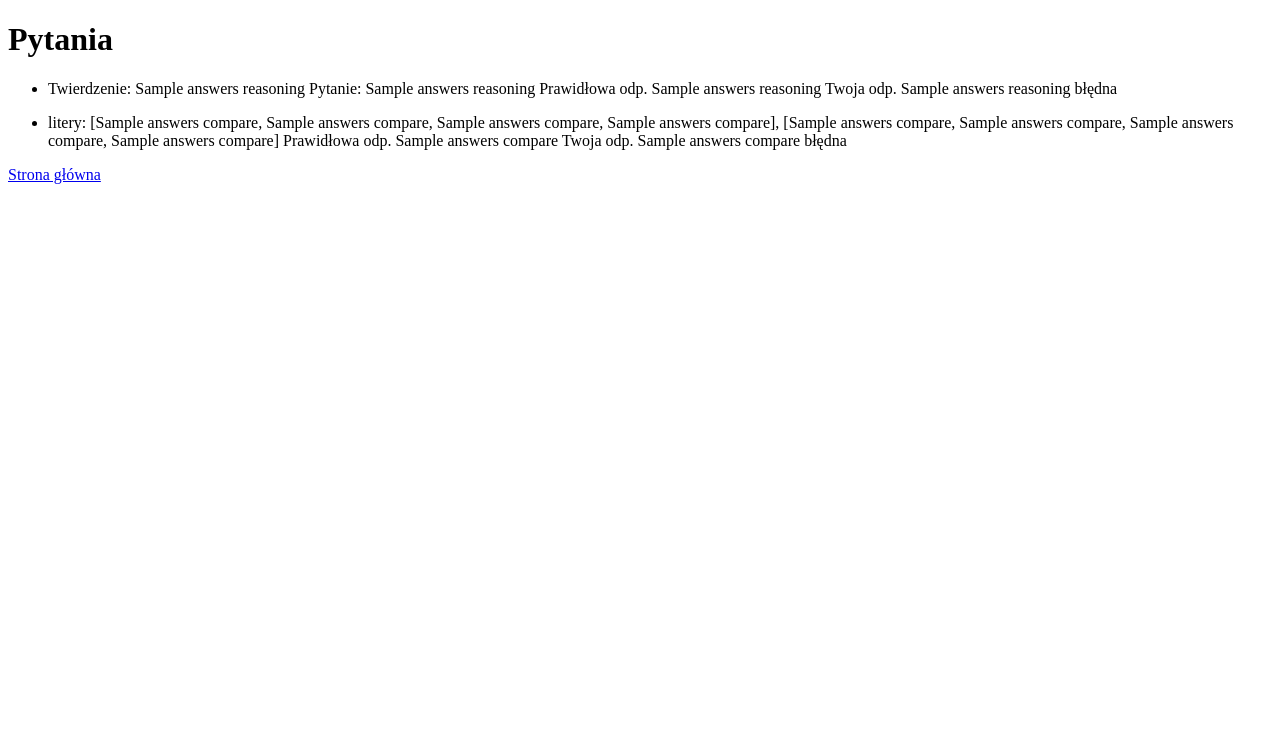
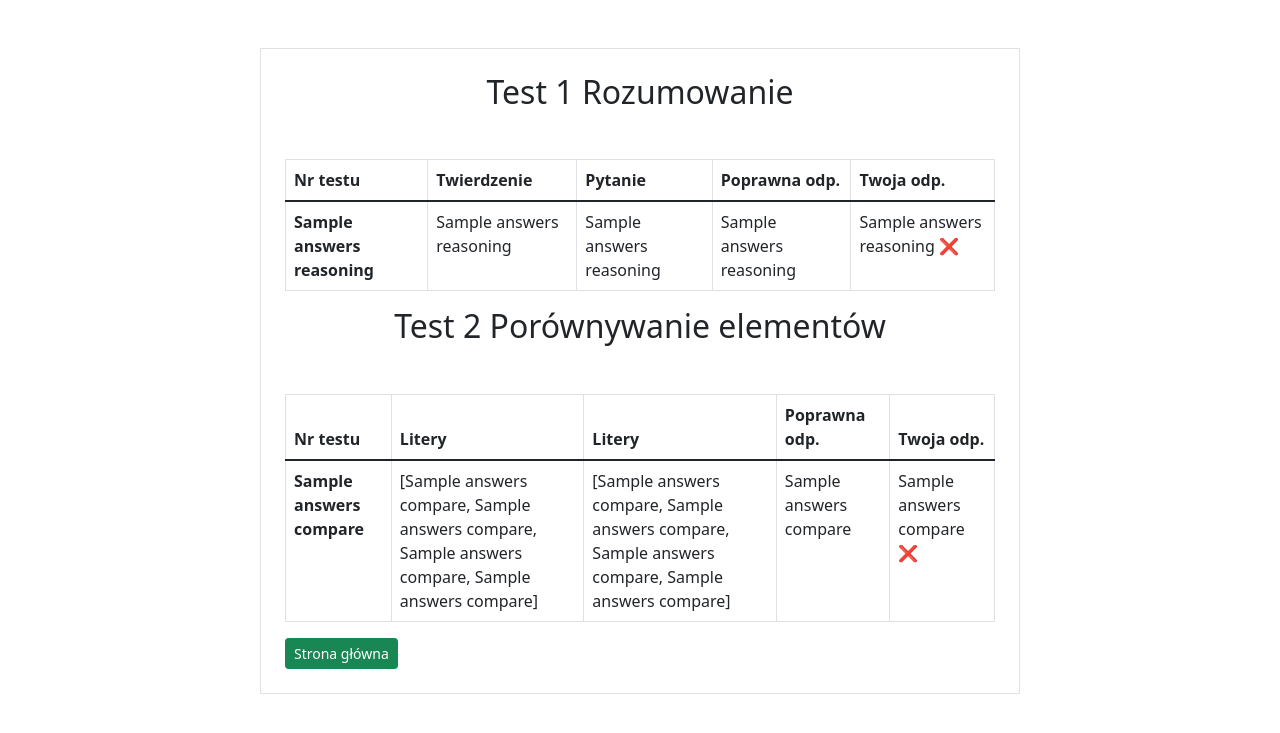
Before and after one commit to HannnaK/giatest, a Flask app: template templates/results.html in a window 1280 px wide. Shown: the top 733 px of the page. Run offline with Flask 2, Linux system fonts and the light colour scheme; the template is opened without the code that fills it: most values are stand-ins (such as "Sample title", 1, 10 or a date in 2020).

Commit message:
change of the results page

```diff
--- a/main.py
+++ b/main.py
@@ -175,7 +175,7 @@
     conn = sqlite3.connect('base.db')
     c1 = conn.cursor()
     quiry1 = """
-    SELECT r.id, r.statement, r.query,  r.correct_answer, ar.my_answer FROM "reasoning" AS r
+    SELECT r.id, r.statement, r.query,  r.correct_answer, ar.my_answer, ar.tests_number FROM "reasoning" AS r
     LEFT JOIN "answers_reasoning" AS ar
     ON r.id=ar.id_reasoning
     LEFT JOIN "users" AS u
@@ -191,7 +191,7 @@
 
     c2 = conn.cursor()
     quiry2 = """
-    SELECT ci.id, ci.letter1, ci.letter2,  ci.letter3, ci.letter4, ci.letter5, ci.letter6,  ci.letter7, ci.letter8, ci.correct_answer, aci.my_answer FROM "compare_items" AS ci
+    SELECT ci.id, ci.letter1, ci.letter2,  ci.letter3, ci.letter4, ci.letter5, ci.letter6,  ci.letter7, ci.letter8, ci.correct_answer, aci.my_answer, aci.tests_number FROM "compare_items" AS ci
     LEFT JOIN "answers_compare_items" AS aci
     ON ci.id=aci.id_compare_items
     LEFT JOIN "users" AS u
--- a/templates/results.html
+++ b/templates/results.html
@@ -3,30 +3,80 @@
 <head>
     <meta charset="UTF-8">
     <title>Wyniki</title>
+    <link href="https://cdn.jsdelivr.net/npm/bootstrap@5.1.3/dist/css/bootstrap.min.css" rel="stylesheet"
+          integrity="sha384-1BmE4kWBq78iYhFldvKuhfTAU6auU8tT94WrHftjDbrCEXSU1oBoqyl2QvZ6jIW3" crossorigin="anonymous">
+
 </head>
 <body>
+<div class="container mt-5">
+    <div class="row d-flex justify-content-center">
+        <div class="col-md-8 border p-4">
+            <h2 class="text-center mb-5">Test 1 Rozumowanie</h2>
+            <table class="table table-bordered">
+                <thead>
+                <tr>
+                    <th scope="col">Nr testu</th>
+                    <th scope="col">Twierdzenie</th>
+                    <th scope="col">Pytanie</th>
+                    <th scope="col">Poprawna odp.</th>
+                    <th scope="col">Twoja odp.</th>
+                </tr>
+                </thead>
+                <tbody>
 
-<h1>Pytania</h1>
-<ul> {%for a in answers_reasoning%}
-    <li>Twierdzenie: {{a[1]}} Pytanie: {{a[2]}} Prawidłowa odp. {{a[3]}}
-        {% if a[3]==a[4] %}
-        Twoja odp. {{ a[4] }} prawidłowa
+                {%for a in answers_reasoning%}
+                <tr>
+                    <th>{{a[5]}}</th>
+
+                    <td>{{a[1]}}</td>
+                    <td>{{a[2]}}</td>
+                    <td>{{a[3]}}</td>
+                    <td>{% if a[3]==a[4] %}
+                        {{ a[4] }} &#10004;
                         {%else%}
-        Twoja odp. {{ a[4] }} błędna
+                        {{ a[4] }} &#10060;
                         {%endif%}
-    </li>
+                    </td>
+                </tr>
                 {%endfor%}
-</ul>
-<ul> {%for a in answers_compare_items%}
-    <li>litery: [{{a[1]}}, {{a[2]}}, {{a[3]}}, {{a[4]}}], [{{a[5]}}, {{a[6]}}, {{a[7]}}, {{a[8]}}] Prawidłowa odp. {{a[9]}}
-        {%if a[9]!=a[10]%}
-        Twoja odp. {{a[10]}} błędna
+
+                </tbody>
+            </table>
+
+            <h2 class="text-center mb-5">Test 2 Porównywanie elementów</h2>
+            <table class="table table-bordered">
+                <thead>
+                <tr>
+                    <th scope="col">Nr testu</th>
+                    <th scope="col">Litery</th>
+                    <th scope="col">Litery</th>
+                    <th scope="col">Poprawna odp.</th>
+                    <th scope="col">Twoja odp.</th>
+                </tr>
+                </thead>
+                <tbody>
+
+                {%for a in answers_compare_items%}
+                <tr>
+                    <th>{{a[11]}}</th>
+                    <td>[{{a[1]}}, {{a[2]}}, {{a[3]}}, {{a[4]}}]</td>
+                    <td>[{{a[5]}}, {{a[6]}}, {{a[7]}}, {{a[8]}}]</td>
+                    <td>{{a[9]}}</td>
+                    <td>{% if a[9]==a[10] %}
+                        {{ a[10] }} &#10004;
                         {%else%}
-        Twoja odp. {{a[10]}} prawidłowa
+                        {{ a[10] }} &#10060;
                         {%endif%}
-    </li>
+                    </td>
+                </tr>
                 {%endfor%}
-</ul>
-<a href='/'> Strona główna </a>
+
+                </tbody>
+            </table>
+            <a href="/" class="btn btn-success btn-sm"> Strona główna </a>
+
+        </div>
+    </div>
+</div>
 </body>
 </html>
```
Lines whose indentation alone changed are shown as unchanged.
